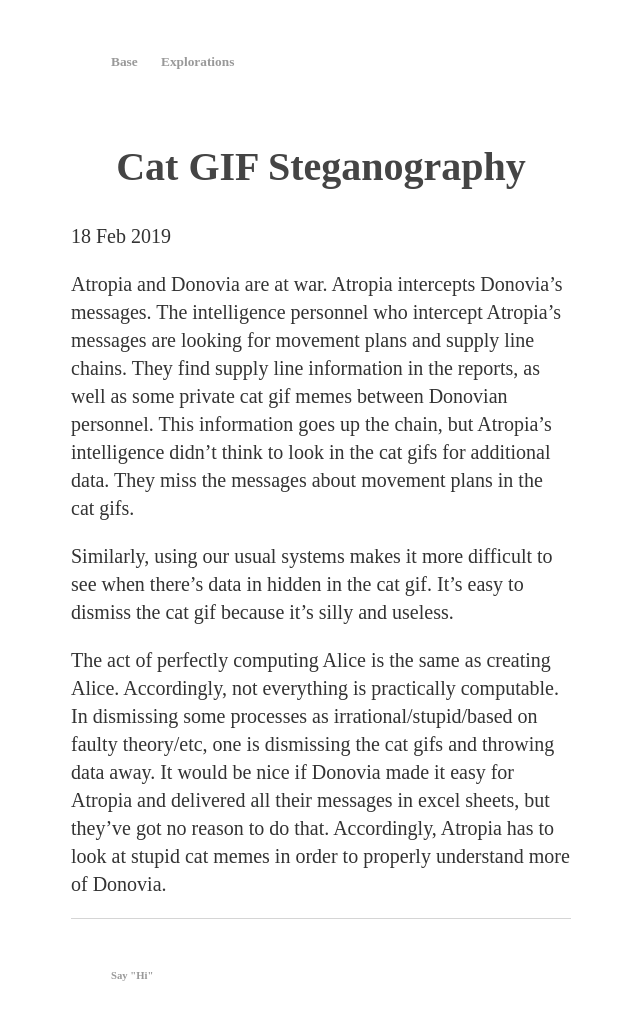
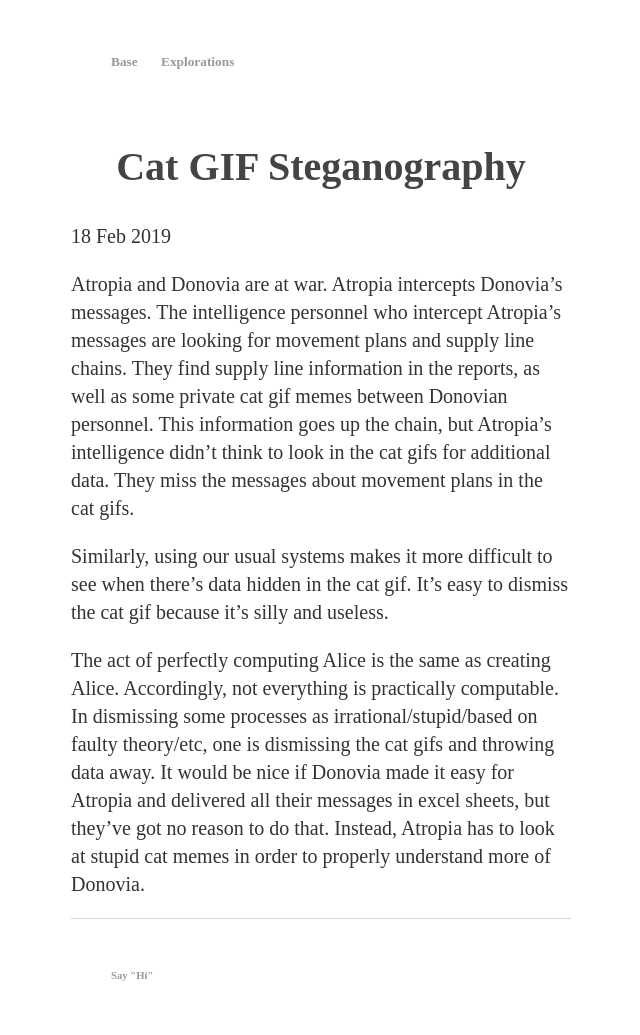
Before and after one commit to ray-dorai/ray-dorai.github.io, a Jekyll site: the page built from _posts/2019-02-18-cat-gif-steganography.md, in a window 1280 px wide. Shown: the whole page, without its empty margins (319-959 px from the left). Built offline with Jekyll 4.4.1, drawn with Linux system fonts in a browser that asks for light colours.

Commit message:
Update 2019-02-18-cat-gif-steganography.md

```diff
--- a/_posts/2019-02-18-cat-gif-steganography.md
+++ b/_posts/2019-02-18-cat-gif-steganography.md
@@ -7,6 +7,6 @@ date: 2019-02-18
 
 Atropia and Donovia are at war. Atropia intercepts Donovia's messages. The intelligence personnel who intercept Atropia's messages are looking for movement plans and supply line chains. They find supply line information in the reports, as well as some private cat gif memes between Donovian personnel. This information goes up the chain, but Atropia's intelligence didn't think to look in the cat gifs for additional data. They miss the messages about movement plans in the cat gifs.
 
-Similarly, using our usual systems makes it more difficult to see when there's data in hidden in the cat gif. It's easy to dismiss the cat gif because it's silly and useless.
+Similarly, using our usual systems makes it more difficult to see when there's data hidden in the cat gif. It's easy to dismiss the cat gif because it's silly and useless.
 
-The act of perfectly computing Alice is the same as creating Alice. Accordingly, not everything is practically computable. In dismissing some processes as irrational/stupid/based on faulty theory/etc, one is dismissing the cat gifs and throwing data away. It would be nice if Donovia made it easy for Atropia and delivered all their messages in excel sheets, but they've got no reason to do that. Accordingly, Atropia has to look at stupid cat memes in order to properly understand more of Donovia.
+The act of perfectly computing Alice is the same as creating Alice. Accordingly, not everything is practically computable. In dismissing some processes as irrational/stupid/based on faulty theory/etc, one is dismissing the cat gifs and throwing data away. It would be nice if Donovia made it easy for Atropia and delivered all their messages in excel sheets, but they've got no reason to do that. Instead, Atropia has to look at stupid cat memes in order to properly understand more of Donovia.
```
